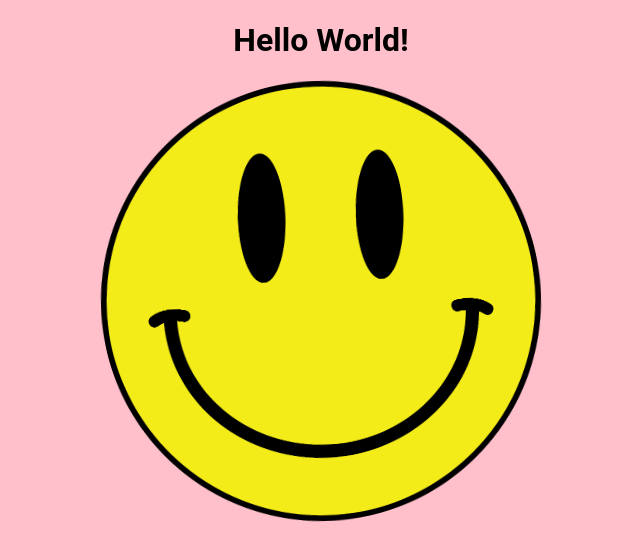
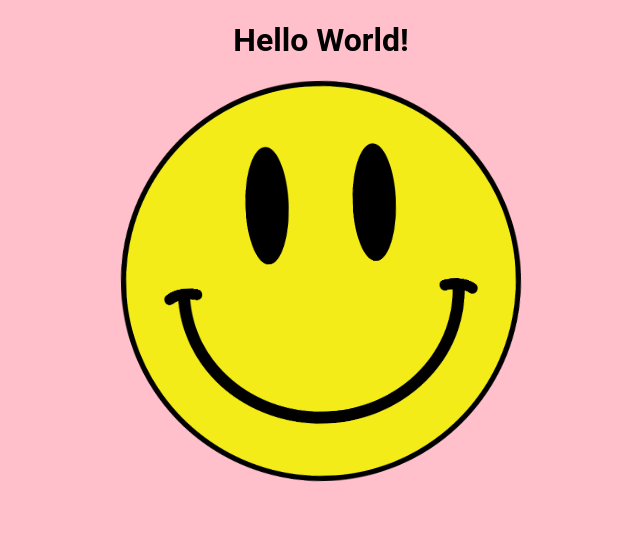
Before and after one commit to guillemdlopez/webpack-boilerplate, a React app: page / in a window 1280 px wide. Shown: the top 560 px of the page, without its empty margins (319-959 px from the left). Built offline with nearby package versions, Linux system fonts and the light colour scheme.

Commit message:
fixed a problem with the img

```diff
--- a/src/style/stylesheets/components/_icons.scss
+++ b/src/style/stylesheets/components/_icons.scss
@@ -1,11 +1,5 @@
-#smiley {
-  display: flex;
-  justify-content: center;
-  background-size: cover;
-}
-
 #smiley-img {
-  width: 40%;
+  width: 400px;
   animation: rotation 8s infinite linear;
 }
 
--- a/src/style/stylesheets/index.scss
+++ b/src/style/stylesheets/index.scss
@@ -11,4 +11,5 @@ body {
 .container {
   width: $container;
   margin: 0 auto;
+  text-align: center;
 }
```
